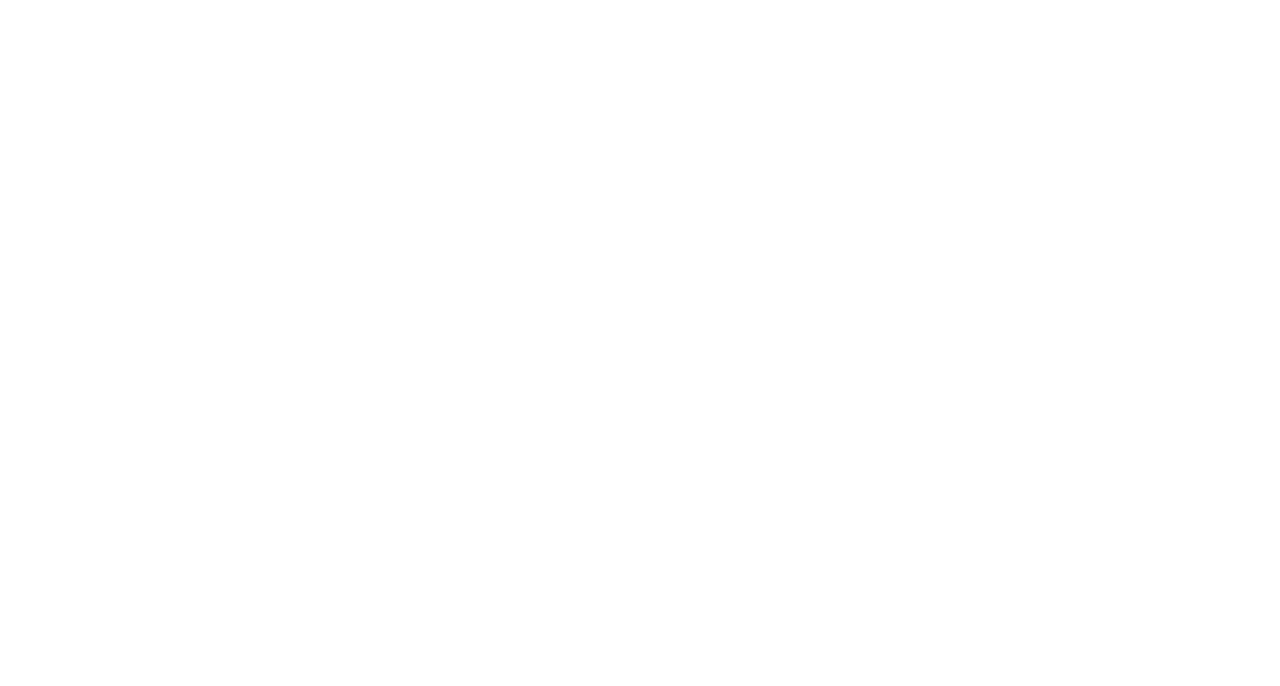
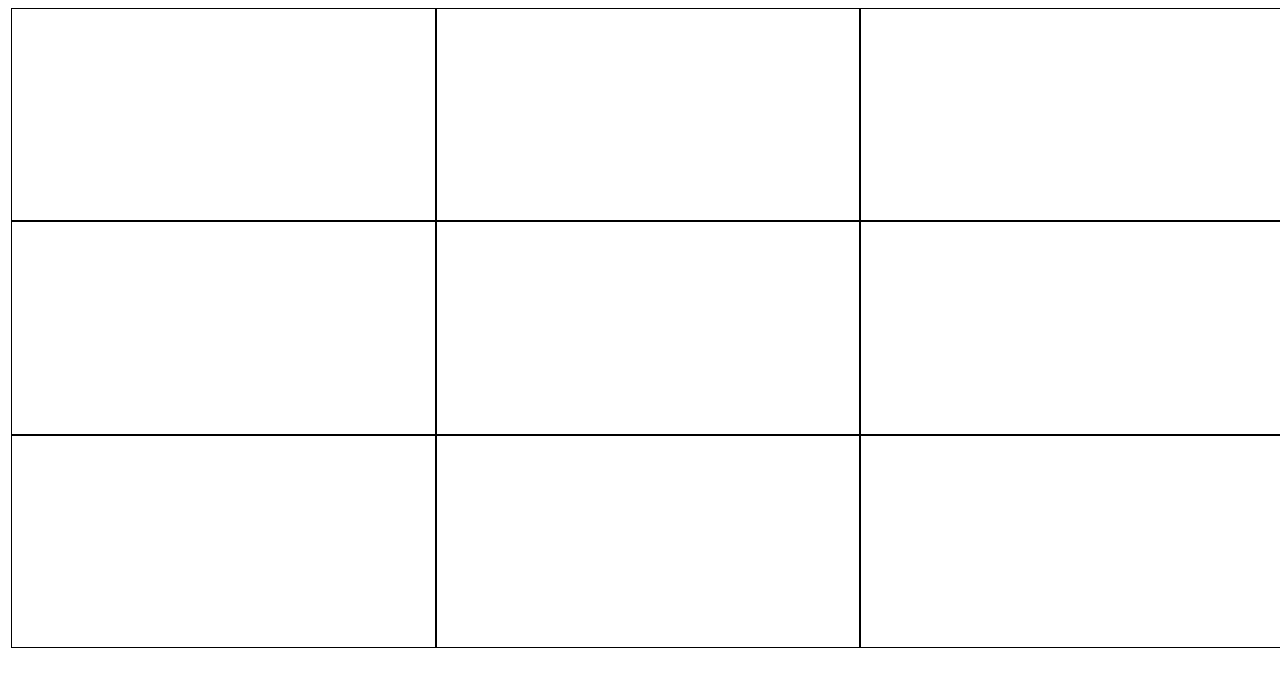
Before and after one commit to JDPescosta/tictactoe, a plain HTML site: page index.html in a window 1280 px wide. Drawn offline with Linux system fonts and the light colour scheme.

Commit message:
finished base game functionality

```diff
--- a/index.html
+++ b/index.html
@@ -8,7 +8,9 @@
 
         </header>
         <main>
+            <div id='board-container'>
 
+            </div>
         </main>
         <footer>
 
--- a/script.js
+++ b/script.js
@@ -0,0 +1,67 @@
+const gameController = (doc => {
+  // const player = () => {
+  //     //establish whether player is X / O
+  //     let _Xexists = false;
+  //     let playerId = _Xexists ? 'X' : 'O';
+  //     if (playerId === 'X') _Xexists = true;
+  //     return {playerId}
+  // };
+
+  //const players = [player(), player()];
+
+  let currentTurn = 1;
+  const winConditions = [
+    [0, 1, 2],
+    [3, 4, 5],
+    [6, 7, 8],
+    [0, 3, 6],
+    [1, 4, 7],
+    [2, 5, 8],
+    [0, 4, 8],
+    [2, 4, 6]
+  ];
+
+  const checkGameState = (doc) => {
+    //let currentBoard = doc.getElementsByClassName("game-sqaure");
+    //console.log(currentBoard);
+    for (let i = 0; i < winConditions.length; i++) {
+      if (
+        currentBoard[winConditions[i][0]].innerHTML &&
+        currentBoard[winConditions[i][1]].innerHTML &&
+        currentBoard[winConditions[i][2]].innerHTML
+      ) {
+        if (
+          currentBoard[winConditions[i][0]].innerHTML ==
+            currentBoard[winConditions[i][1]].innerHTML &&
+          currentBoard[winConditions[i][0]].innerHTML ==
+            currentBoard[winConditions[i][2]].innerHTML
+        ) {
+          gameOver(currentBoard[winConditions[i][0]].innerHTML);
+          break;
+        }
+      }
+    }
+    currentTurn++;
+  };
+
+  const gameOver = (gameResult) => {
+    console.log(`Game over: ${gameResult} wins`);
+  };
+
+  const gameBoard = (() => {
+    let boardContainer = doc.getElementById("board-container");
+    let board = [];
+    for (let i = 0; i < 9; i++) {
+      board[i] = doc.createElement("div");
+      board[i].classList.add("game-square");
+      board[i].addEventListener("click", e => {
+        e.target.textContent = currentTurn % 2 !== 0 ? "X" : "O";
+        checkGameState();
+        if (currentTurn > 9) gameOver();
+      });
+      boardContainer.appendChild(board[i]);
+    }
+  })(doc);
+  const currentBoard = doc.getElementsByClassName("game-square");
+  console.log(doc.getElementsByClassName("game-square"), currentBoard);
+})(document);
--- a/style.css
+++ b/style.css
@@ -0,0 +1,22 @@
+
+main {
+    height: 100vh;
+    width: 100vw;
+}
+
+#board-container{
+    display: flex;
+    flex-wrap: wrap;
+    align-self: center;
+    align-items: center;
+    justify-content: center;
+    height: 80%;
+}
+
+.game-square{
+    height: 33%;
+    width: 33%;
+    text-align: center;
+    border: 1px solid black;
+    font-size: 20vh;
+}
```
